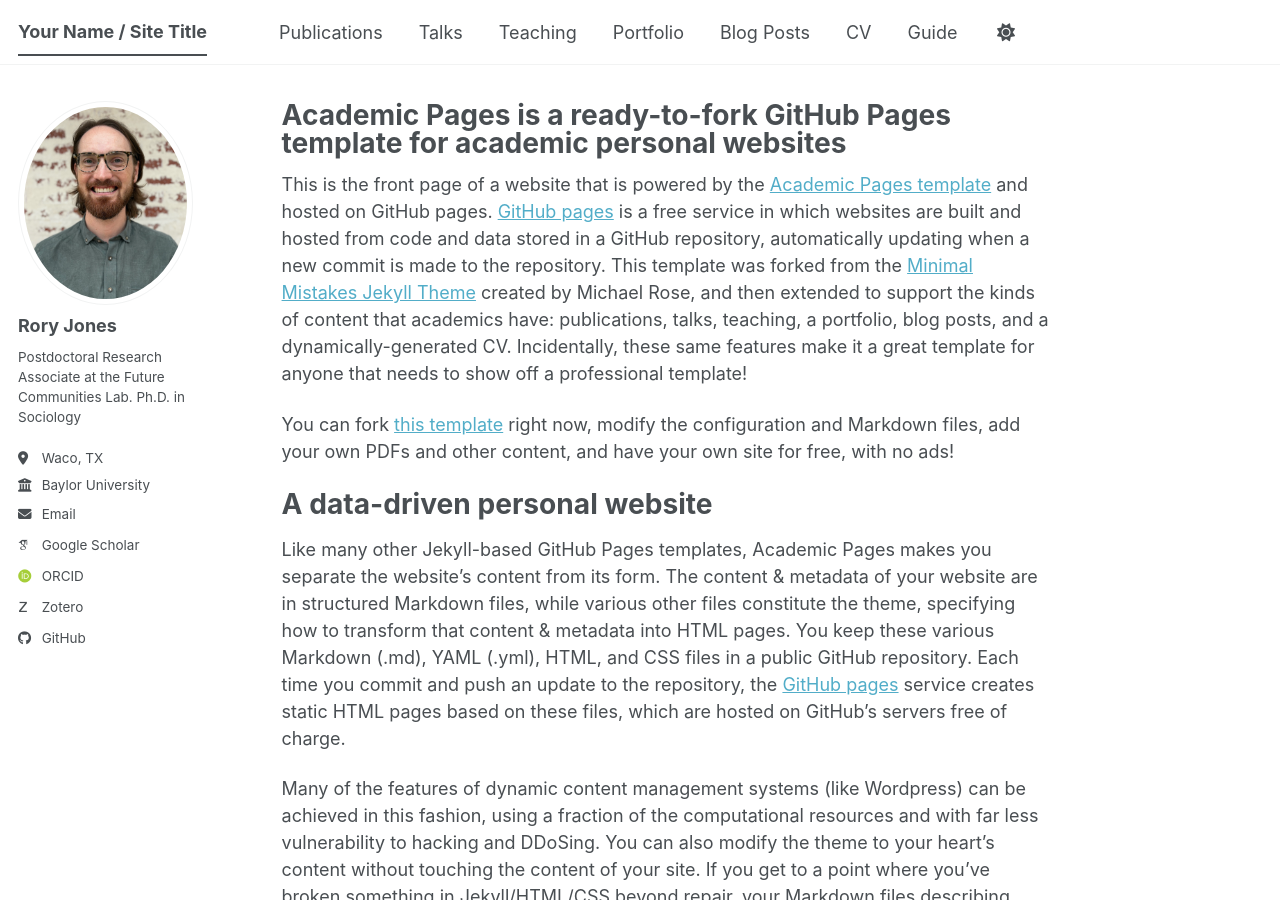
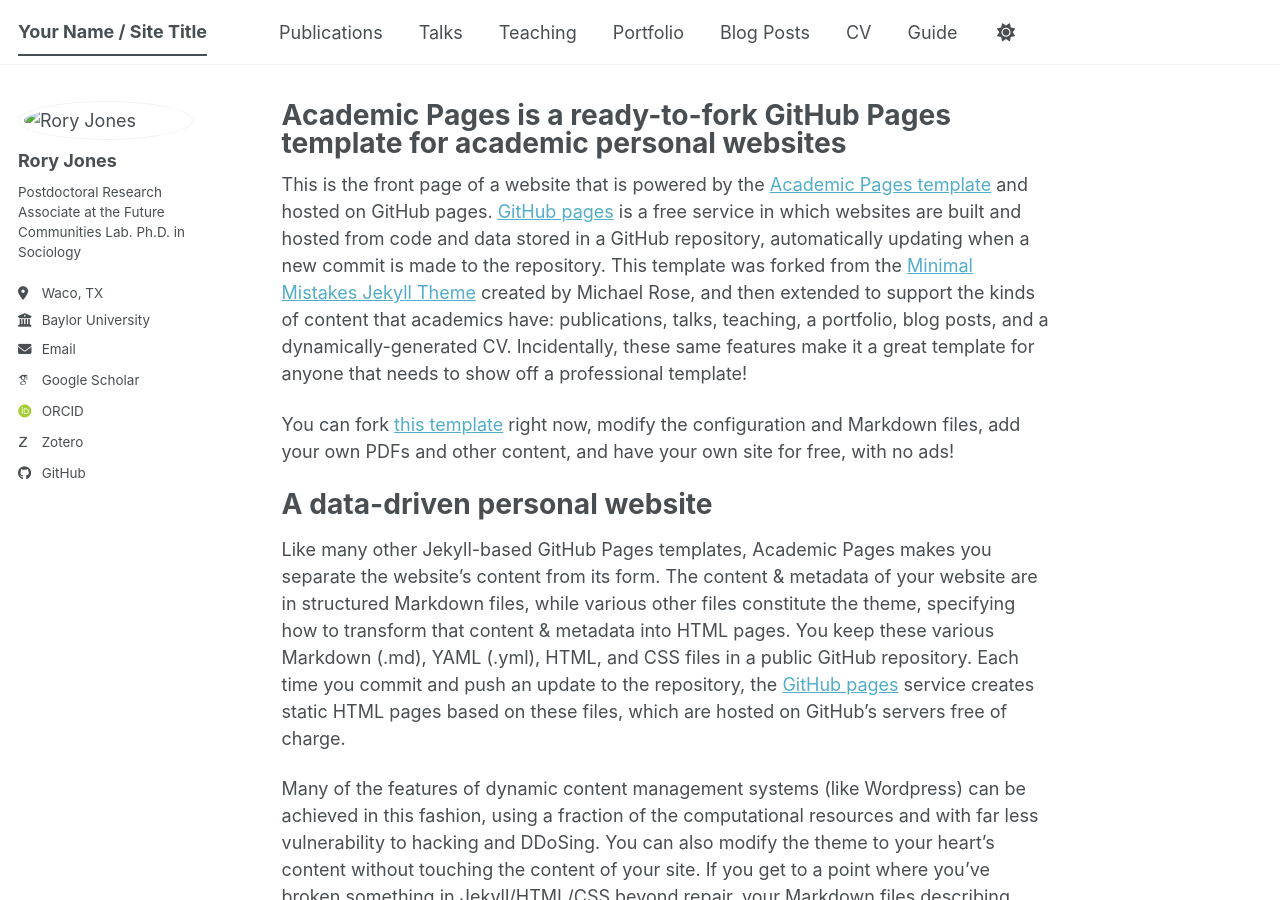
Before and after one commit to roary11oreo/new-academic-site-2026, a Jekyll site: the page built from _pages/about.md, in a window 1280 px wide and 900 px high. Built offline with Jekyll 4.4.1, drawn with Linux system fonts in a browser that asks for light colours; some web fonts are replaced; a script bundle is joined from its source files by our own code; library files that are not in the unit come from our copies.

Commit message:
Update _config.yml

```diff
--- a/_config.yml
+++ b/_config.yml
@@ -23,7 +23,7 @@
 #               Additional customization can be done by editing /_includes/author-profile.html
 author:
   # Biographic information
-  avatar           : "headshot.jpg"
+  avatar           : "/images/headshot.jpg"
   name             : "Rory Jones"
   pronouns         : # example: "she/her"
   bio              : "Postdoctoral Research Associate at the Future Communities Lab. Ph.D. in Sociology"
```
